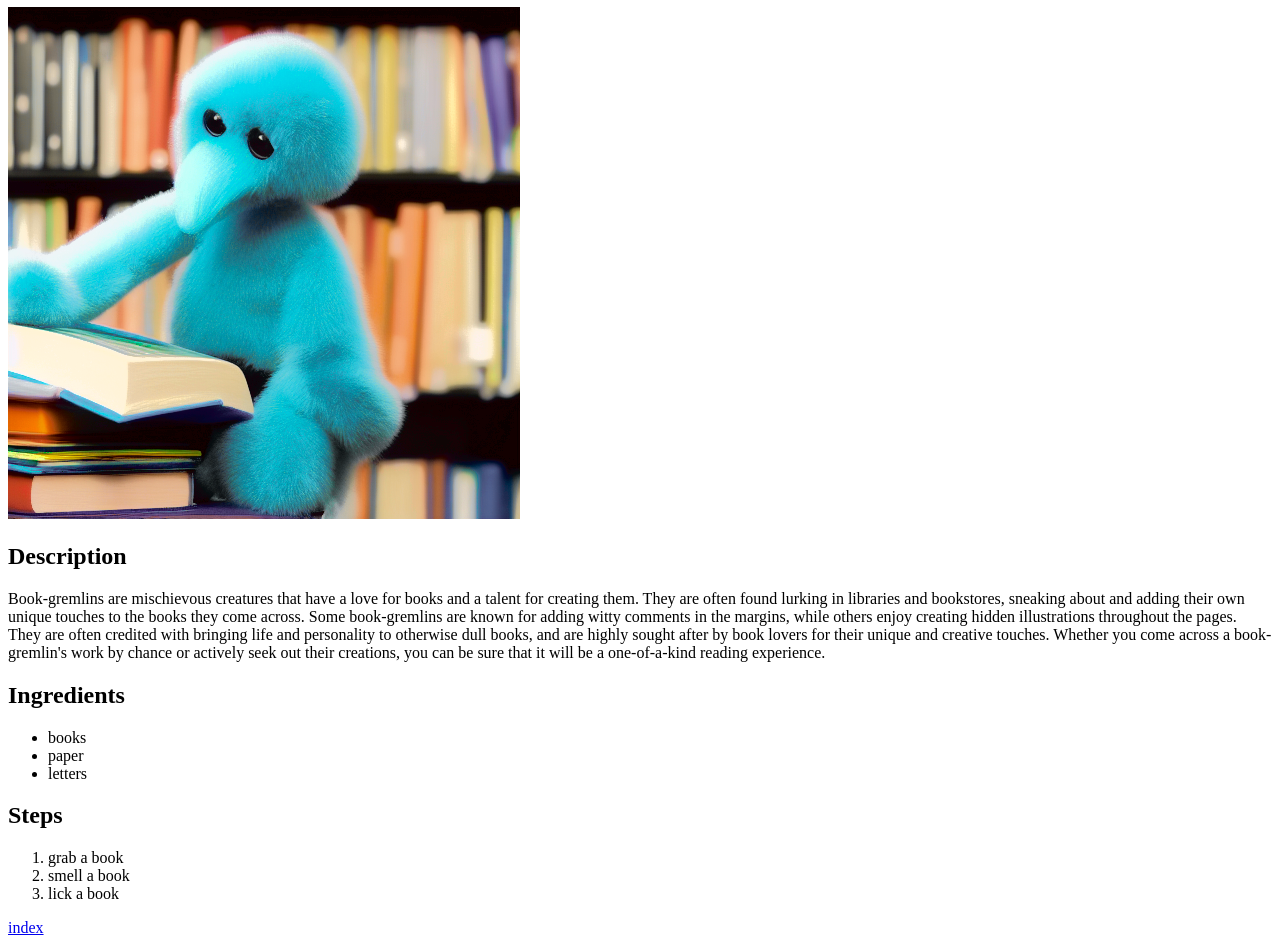
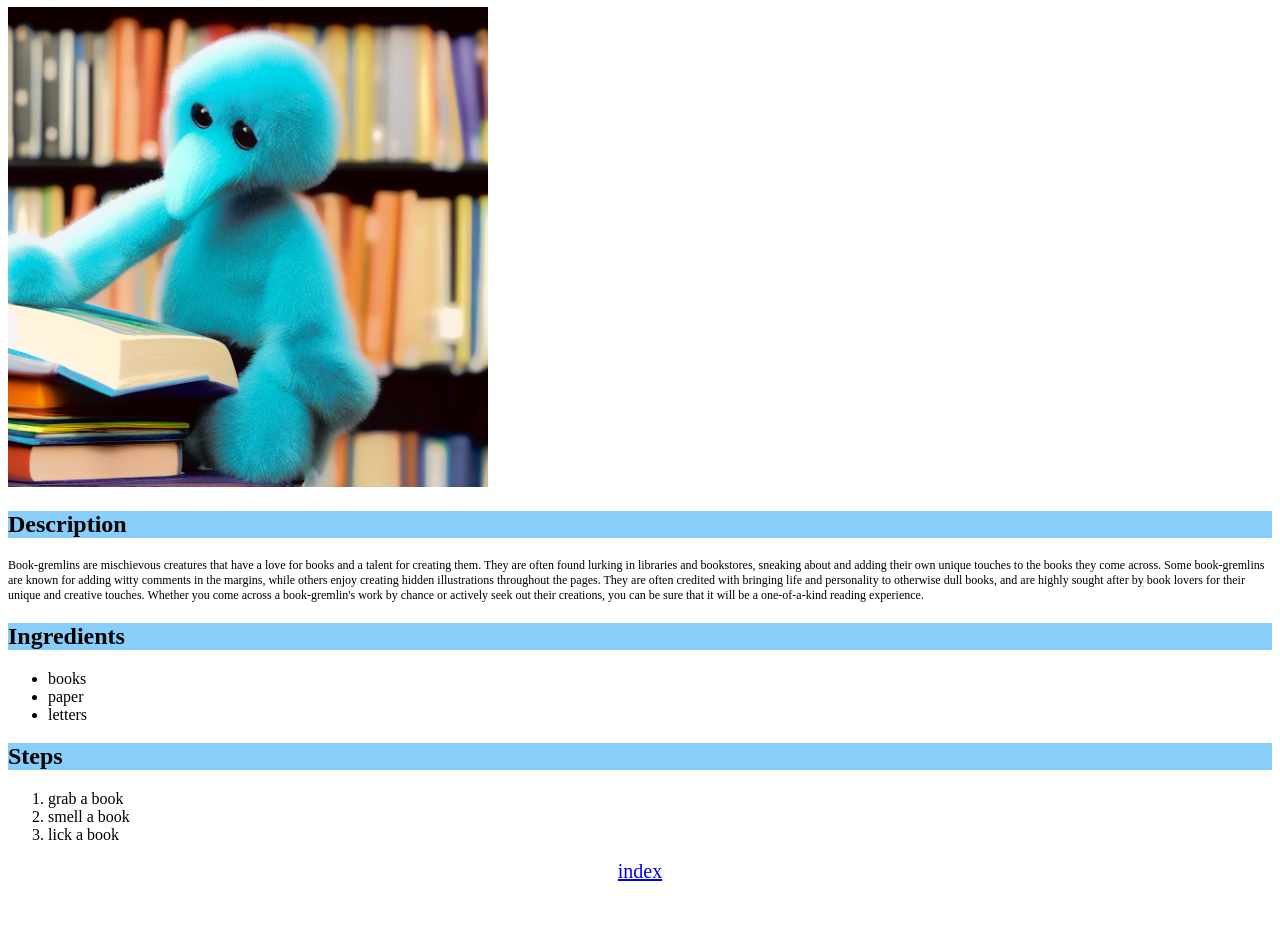
Before and after one commit to ludrol/dev, a plain HTML site: page recipes/book.html in a window 1280 px wide. Shown: the part 73-1018 px from the top of the page. Drawn offline with Linux system fonts and the light colour scheme.

Commit message:
added styles.css to recipes

```diff
--- a/recipes/book.html
+++ b/recipes/book.html
@@ -5,6 +5,7 @@
     <meta http-equiv="X-UA-Compatible" content="IE=edge">
     <meta name="viewport" content="width=device-width, initial-scale=1.0">
     <title>book</title>
+    <link rel="stylesheet" href="reciepe-styles.css">
 </head>
 <body>
     <h1>How to make a book</h1>
@@ -32,6 +33,6 @@
         <li>smell a book</li>
         <li>lick a book</li>
     </ol>
-    <div><a href="../index.html">index</a></div>
+    <div class="link"><a href="../index.html">index</a></div>
 </body>
 </html>
--- /dev/null
+++ b/recipes/reciepe-styles.css
@@ -0,0 +1,24 @@
+h1,
+h2{
+    font-weight: bold;
+}
+h1{
+    background-color: skyblue;
+}
+h2{
+    background-color: lightskyblue;
+}
+img{
+    height: auto;
+    width: auto;
+    max-height: 60vh;
+    max-width: 90vw;
+}
+.link{
+    text-align: center;
+    font-size: 20px;
+    padding-bottom: 40px;
+}
+p{
+    font-size: 12px;
+}
```
Also changed, not shown: index.html (+1 -0 lines), recipes/pizza.html (+2 -1 lines), recipes/uranium.html (+2 -1 lines), styles.css (added).
